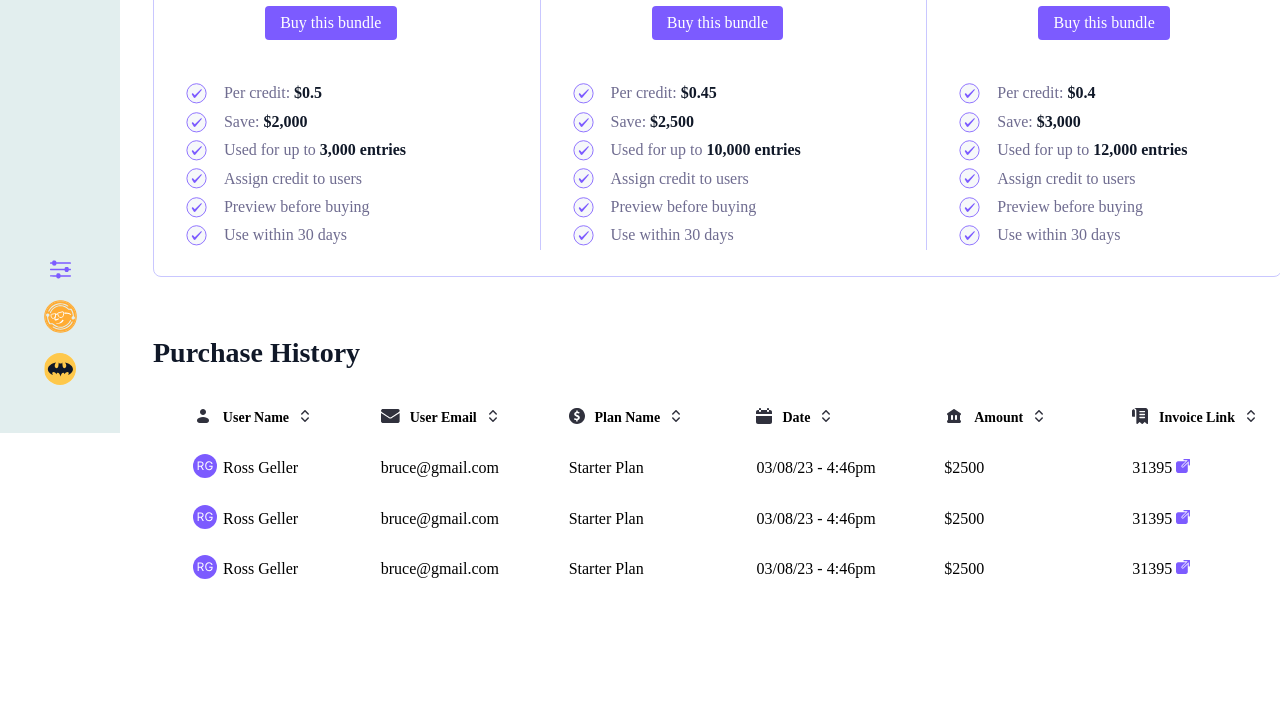
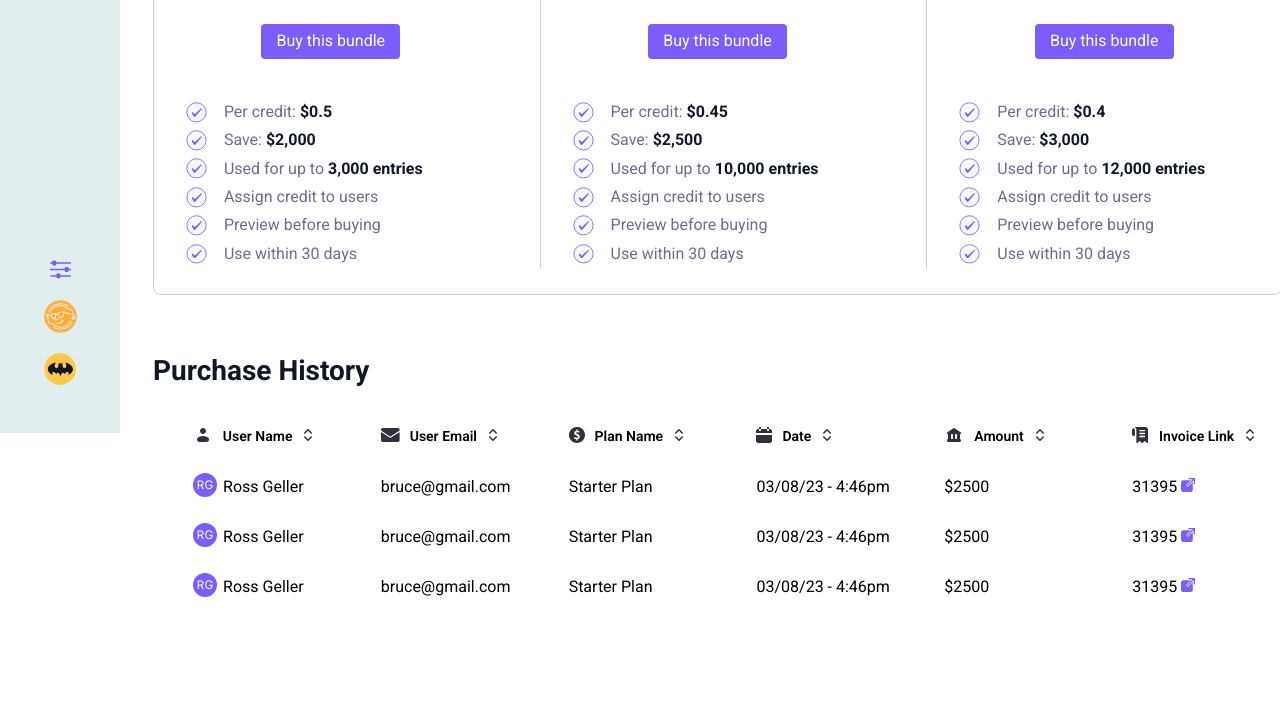
Before and after one commit to zahooray/pricing-page-design, a website: page index.html in a window 1280 px wide. Shown: the part 367-1074 px from the top of the page. Drawn offline with Linux system fonts and the light colour scheme.

Commit message:
fix: added font

```diff
--- /dev/null
+++ b/styles/base/_fonts.scss
@@ -0,0 +1 @@
+@import url("https://fonts.googleapis.com/css2?family=Roboto:ital,wght@0,100..900;1,100..900&display=swap");
--- a/styles/layout/_main.scss
+++ b/styles/layout/_main.scss
@@ -1,6 +1,9 @@
 @use "../abstract/variables" as *;
 @use "../abstract/mixin" as *;
 
+body {
+  font-family: "Roboto", sans-serif;
+}
 .main {
   margin-left: $sidebar-width;
   padding: 0 0 4.87rem 2.06rem;
--- a/styles/style.scss
+++ b/styles/style.scss
@@ -7,6 +7,7 @@
 // 3. import Swiper and modules styles
 
 // 4. Base styles and elements
+@use "./base/fonts" as *;
 
 // 5. Components
 @use "./components/button" as *;
```
Also changed, not shown: css/style.css.
